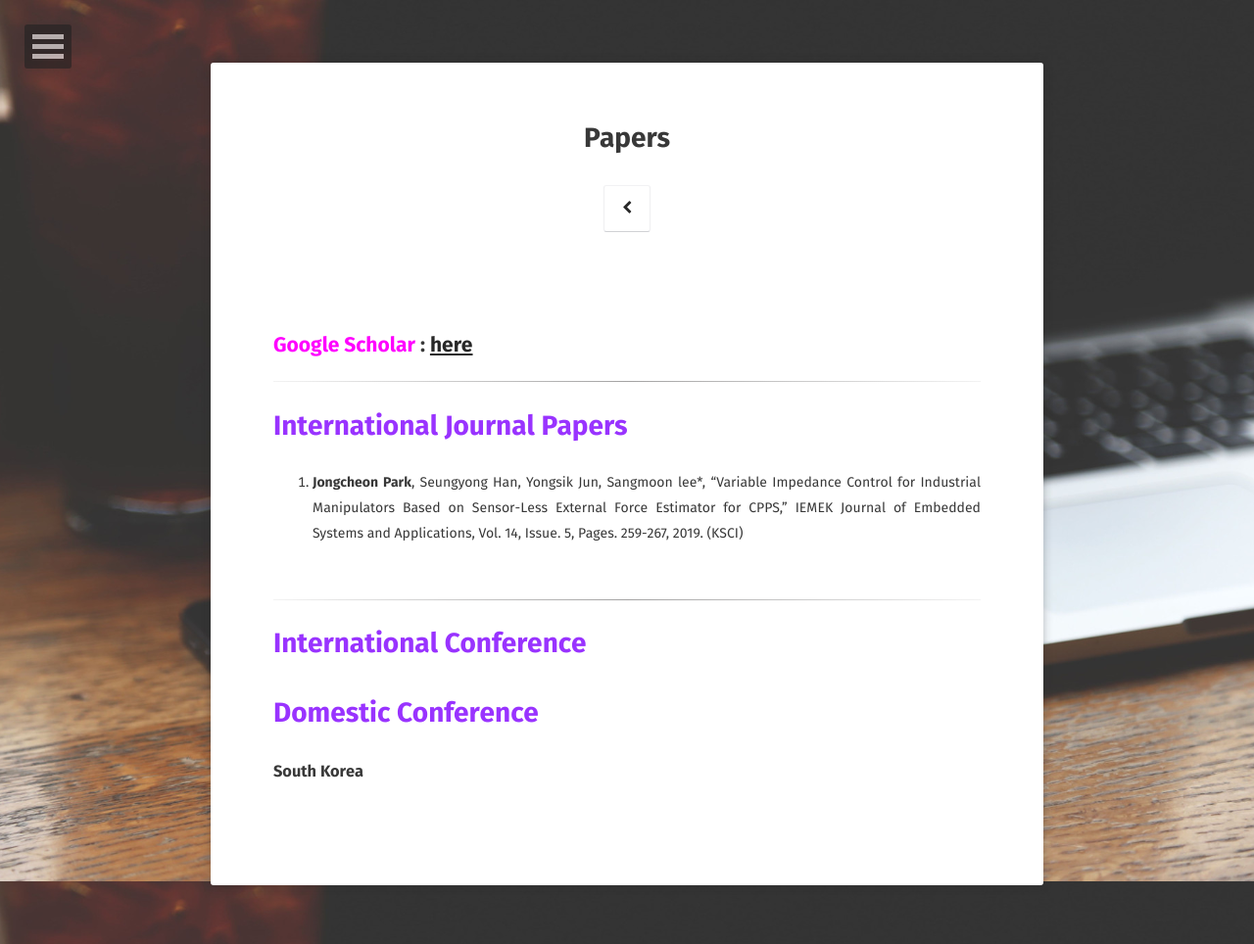
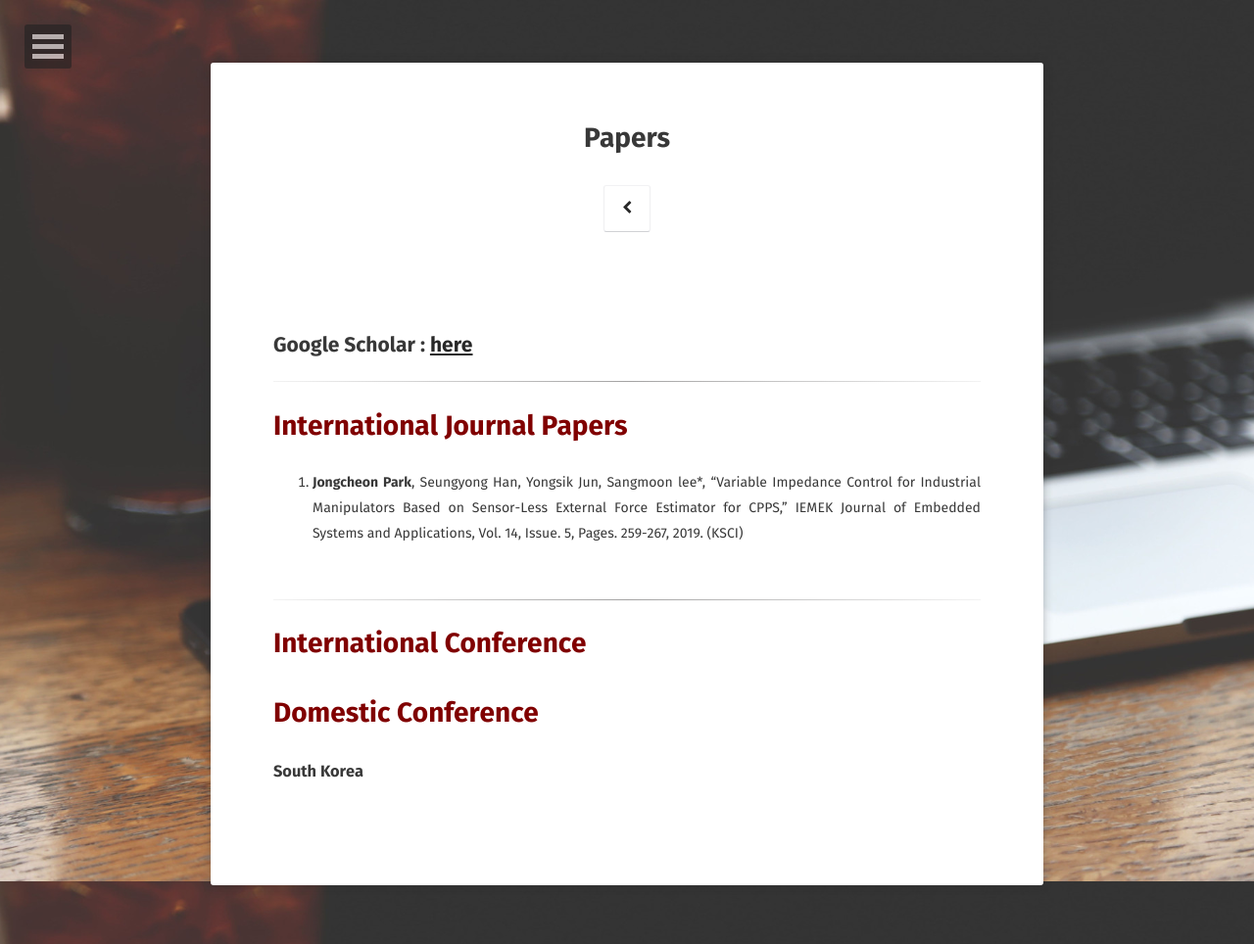
Before and after one commit to JongCheon-Park/JongCheon-Park.github.io, a Jekyll site: the page built from papers/index.md, in a window 1280 px wide. Shown: the whole page at 98% size. Built offline with Jekyll 4.4.1, drawn with Linux system fonts in a browser that asks for light colours; some web fonts are replaced.

Commit message:
Update index.md

```diff
--- a/papers/index.md
+++ b/papers/index.md
@@ -7,11 +7,11 @@ comments: false
 ---
 <br>
 
-## <span style="color:Fuchsia">Google Scholar</span> : [here](https://scholar.google.com/citations?user=zSzvEmkAAAAJ&hl=ko&authuser=2)
+## Google Scholar : <span style="color:Fuchsia">[here](https://scholar.google.com/citations?user=zSzvEmkAAAAJ&hl=ko&authuser=2)</span>
 
 ---
 
-# <span style="color:#9933ff">International Journal Papers</span>
+# <span style="color:#800000">International Journal Papers</span>
 
 1. **Jongcheon Park**, Seungyong Han, Yongsik Jun, Sangmoon lee*, "Variable Impedance Control for Industrial Manipulators Based on Sensor-Less External Force Estimator for CPPS," IEMEK Journal of Embedded Systems and Applications, Vol. 14, Issue. 5, Pages. 259-267, 2019. (KSCI)
 
@@ -19,10 +19,10 @@ comments: false
 
 ---
 
-# <span style="color:#9933ff">International Conference</span>
+# <span style="color:#800000">International Conference</span>
 
 
-# <span style="color:#9933ff">Domestic Conference</span>
+# <span style="color:#800000">Domestic Conference</span>
 ### South Korea
 
 
```
